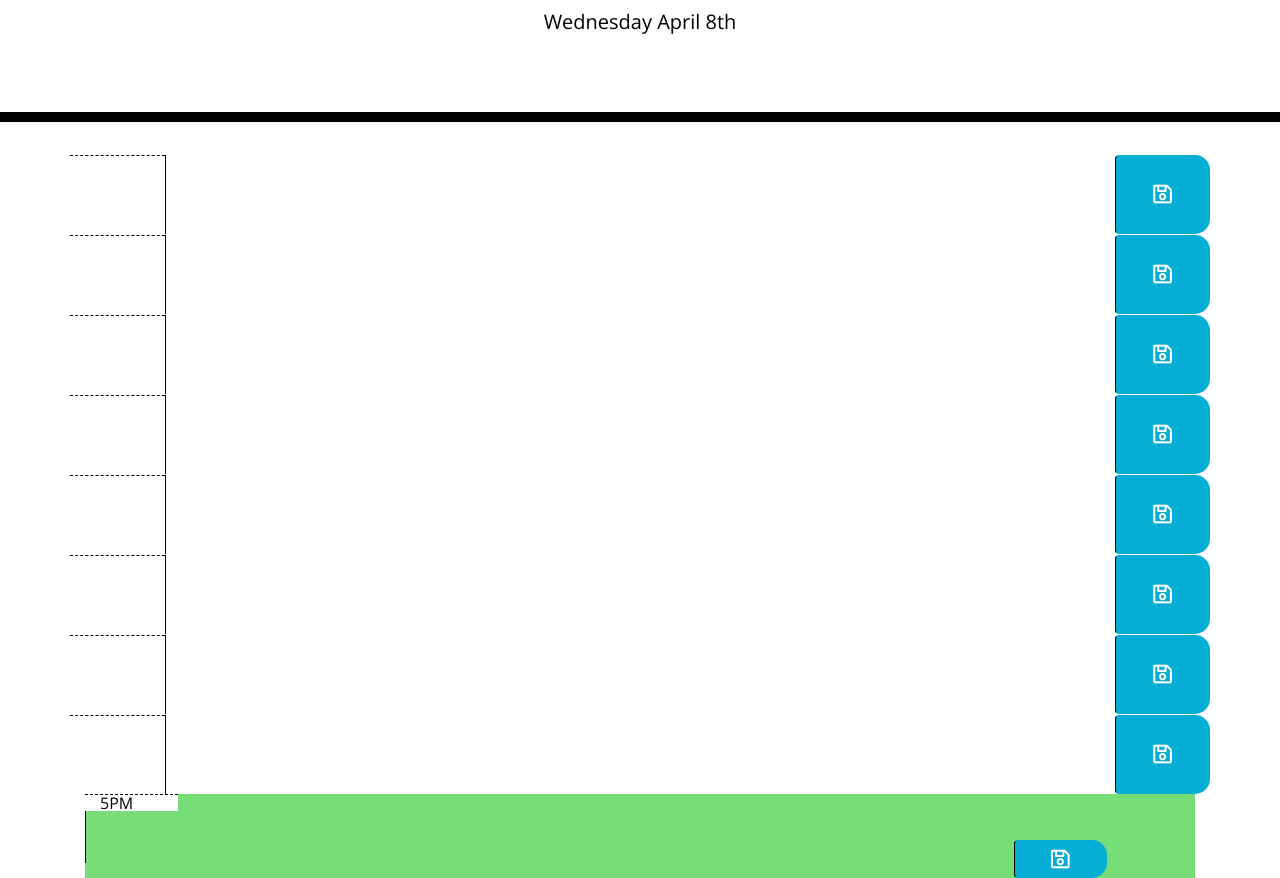
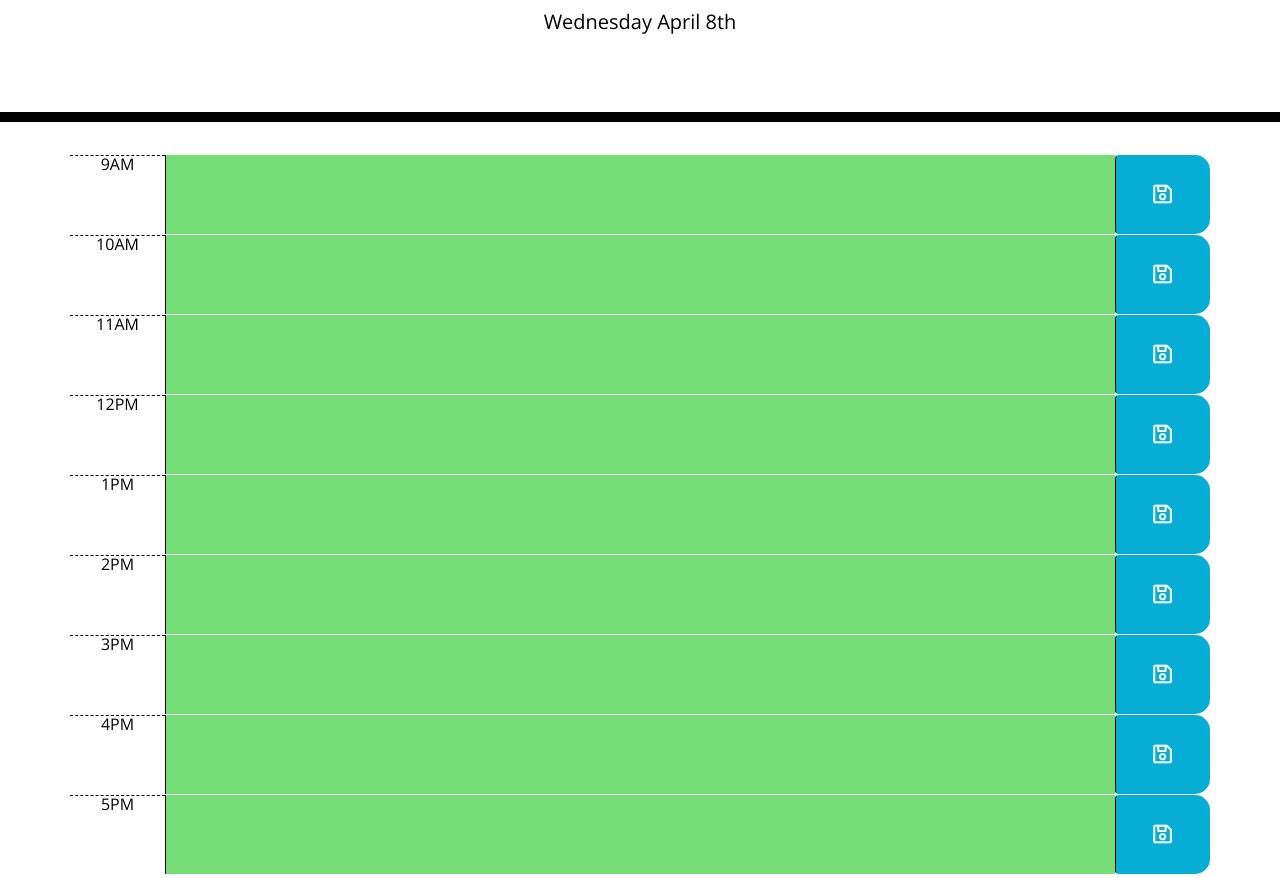
Before and after one commit to WillV1/day-planner, a plain HTML site: page index.html in a window 1280 px wide. Shown: the part 182-1060 px from the top of the page. Drawn offline with nearby package versions, Linux system fonts and the light colour scheme.

Commit message:
Committing current progress on project

```diff
--- a/index.html
+++ b/index.html
@@ -30,43 +30,43 @@
     </header>
     <div class="container">
       <!-- Timeblocks go here -->
-      <div class="row">
-        <div id="time"  class="col-sm-1 hour"></div>
+      <div id='9' class="row time-block">
+        <div class="col-sm-1 nine hour">9AM</div>
         <textarea class="col-sm-10"></textarea>
         <button class="col-sm-1 saveBtn btn"><i class="far fa-save fa-lg"></i></button>
       </div>
-      <div class="row">
-        <div id="time" class="col-sm-1 hour"></div>
+      <div id="10" class="row time-block">
+        <div class="col-sm-1 hour">10AM</div>
         <textarea class="col-sm-10"></textarea>
         <button class="col-sm-1 saveBtn btn"><i class="far fa-save fa-lg"></i></button>
       </div>
-      <div class="row">
-        <div id="time" class="col-sm-1 hour"></div>
+      <div id="11" class="row time-block">
+        <div class="col-sm-1 hour">11AM</div>
         <textarea class="col-sm-10"></textarea>
         <button class="col-sm-1 saveBtn btn"><i class="far fa-save fa-lg"></i></button>
       </div>
-      <div class="row">
-        <div id="time" class="col-sm-1 hour"></div>
+      <div id='12' class="row time-block">
+        <div class="col-sm-1 hour">12PM</div>
         <textarea class="col-sm-10"></textarea>
         <button class="col-sm-1 saveBtn btn"><i class="far fa-save fa-lg"></i></button>
       </div>
-      <div class="row">
-        <div id="time" class="col-sm-1 hour"></div>
+      <div id="13" class="row time-block">
+        <div class="col-sm-1 hour">1PM</div>
         <textarea class="col-sm-10"></textarea>
         <button class="col-sm-1 saveBtn btn"><i class="far fa-save fa-lg"></i></button>
       </div>
-      <div class="row">
-        <div id="time" class="col-sm-1 hour"></div>
+      <div id="14" class="row time-block">
+        <div class="col-sm-1 hour">2PM</div>
         <textarea class="col-sm-10"></textarea>
         <button class="col-sm-1 saveBtn btn"><i class="far fa-save fa-lg"></i></button>
       </div>
-      <div class="row">
-        <div id="time" class="col-sm-1 hour"></div>
+      <div id="15" class="row time-block">
+        <div class="col-sm-1 hour">3PM</div>
         <textarea class="col-sm-10"></textarea>
         <button class="col-sm-1 saveBtn btn"><i class="far fa-save fa-lg"></i></button>
       </div>
-      <div class="row">
-        <div id="time" class="col-sm-1 hour"></div>
+      <div id='16' class="row time-block">
+        <div class="col-sm-1 hour">4PM</div>
         <textarea class="col-sm-10"></textarea>
         <button class="col-sm-1 saveBtn btn"><i class="far fa-save fa-lg"></i></button>
       </div>
--- a/script.js
+++ b/script.js
@@ -2,61 +2,67 @@
 
 $(document).ready(function () {
   var date = moment().format('dddd MMMM Do');
-  console.log(date);
+
   $('#currentDay').text(date);
 
   //Create code that adds in business hours (9am - 5pm) into file for adding in hourly events to the left of the
   //event text box
 
-  moment().hour(i)
+  //  moment().hour(i)
+  //  var hour = ('#9');
 
-  for (var i = 9; i<=17; i++) {
-    console.log(moment().hour(i).locale('en').format('hA'));
-    if (time === ''){
-      $(time).text(moment().hour(i).locale('en').format('hA'))
-    } else {
-      ''
-    }
-    }
+  //for (var i = 9; i <= 17; i++) {
+  //    console.log(moment().hour(i).locale('en').format('hA'));
+  //    if ('#9' === '') {
+  //      $(hour).html(moment().hour(i).locale('en').format('hA'))
+  //    } else {
+  //      ''
+  //    }
+  //  }
 
   //Set styling so that business hours that have passed are greyed out;  if / else for time component
   //Set styling so that the current time/hour is a red color;
   //Set styling so that hours that have not yet occured are in green
   var time = $('.time-block');
 
- function currentTime (){
-  var currentTime = moment().hours();
-  console.log(currentTime);
-  time.each(function (){
+  function currentTime() {
+    var current = moment().hours()
+
+    console.log(current);
+
+    time.each(function () {
       var hour = parseInt($(this).attr('id'))
-  console.log($(this))
-    if (hour === currentTime){
-  $('.time-block > textarea').attr('class','present col-sm-10')
-  } else if(currentTime > hour){
-    time.attr('class', 'past')
+
+      console.log(hour);
+
+      if (hour === current) {
+        $('.time-block > textarea').attr('class', 'present col-sm-10')
+      } else if (current > hour) {
+        $('.time-block > textarea').attr('class', 'past col-sm-10')
       } else {
-    time.attr('class', 'future')
+        $('.time-block > textarea').attr('class', 'future col-sm-10')
       }
- })}
+    })
+  }
   currentTime()
 
   //Set up local storage to store persistent changes in events by timeblock
 
   var button = $('.saveBtn')
 
-button.on('click', function(event) {
+  button.on('click', function (event) {
     event.preventDefault();
     var text = $(this).siblings('.col-sm-10').val();
-  console.log(text);
     var parent = $(this).parent().attr('id');
     localStorage.setItem(parent, JSON.stringify(text));
 
+    var toDo = (JSON.parse(localStorage.getItem(parent)));
+    $('#9 textarea').text(toDo);
     console.log(parent);
 
   })
   //Use styling to transform pointer into a disk icon at the time of click event (saving of event)
-$("#9 .col-sm-10").val(localstorage.getItem("9"))
-localStorage.getItem(JSON.parse(parent))
+
 
 
 });
--- a/style.css
+++ b/style.css
@@ -25,7 +25,7 @@ textarea{
 .description{
   white-space: pre-wrap;
 }
-/* What is this one for?*/
+
 .time-block{
   text-align: center;
   border-radius: 15px;
```
Lines whose indentation alone changed are shown as unchanged.
